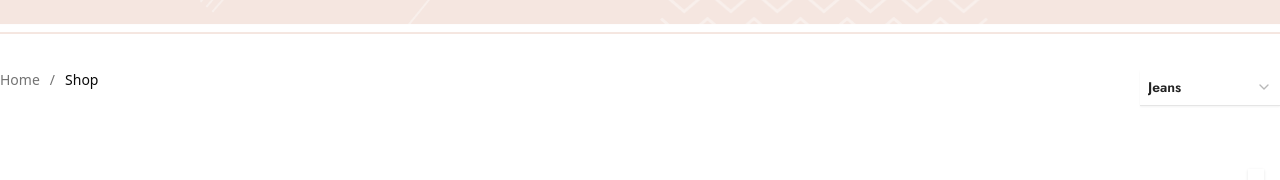
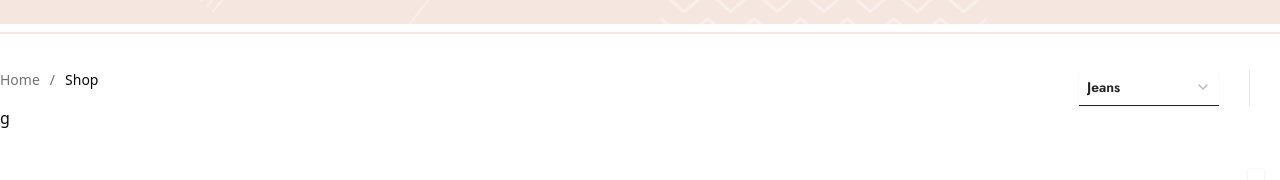
Before and after one commit to minhazulabidin/uomo, a Next.js app in the folder Client/: page /shop in a window 1280 px wide. Shown: the part 599-779 px from the top of the page. Built offline with nearby package versions, Linux system fonts and the light colour scheme.

Commit message:
pagenation not set up

```diff
--- a/Client/package.json
+++ b/Client/package.json
@@ -19,6 +19,7 @@
     "react-countdown": "^2.3.6",
     "react-dom": "19.2.3",
     "react-icons": "^5.6.0",
+    "react-paginate": "^8.3.0",
     "react-slick": "^0.31.0",
     "slick-carousel": "^1.8.1",
     "tailwind-merge": "^3.5.0"
--- a/Client/src/app/(root)/shop/page.jsx
+++ b/Client/src/app/(root)/shop/page.jsx
@@ -4,6 +4,7 @@ import Link from "next/link";
 import { Breadcrumbs } from "@/components/layouts/CommonLayout/Breadcrumbs";
 import Container from "@/components/layouts/Container";
 import ViewAndSort from "@/components/Shop/ViewAndSort";
+import Pagination from "@/components/Shop/Pagination";
 
 const page = () => {
   const shopNav = [
@@ -46,6 +47,7 @@ const page = () => {
             <Breadcrumbs />
             <ViewAndSort />
           </div>
+          <Pagination itemsPerPage={3} />
         </Container>
       </section>
     </main>
--- /dev/null
+++ b/Client/src/components/Shop/Pagination.jsx
@@ -0,0 +1,9 @@
+import React from 'react'
+
+const g = () => {
+  return (
+    <div>g</div>
+  )
+}
+
+export default g
--- a/Client/src/components/Shop/ViewAndSort.jsx
+++ b/Client/src/components/Shop/ViewAndSort.jsx
@@ -9,6 +9,7 @@ import {
   SelectTrigger,
   SelectValue,
 } from "@/components/ui/select"
+import { Separator } from '../ui/separator'
 
 const items = [
   { label: "Jeans", value: "jeans" },
@@ -24,7 +25,7 @@ const ViewAndSort = () => {
   return (
     <div className='flex-1 flex justify-end'>
       <Select defaultValue="jeans">
-        <SelectTrigger className="w-full max-w-35 border-t-0 border-x-0 border-b border-input rounded-none focus:ring-0 px-2 focus:ring-offset-0 focus-visible:ring-0 focus-visible:ring-offset-0 font-jost text-primary font-semibold">
+        <SelectTrigger className="w-full max-w-35 border-t-0 border-x-0 border-b rounded-none focus:ring-0 px-2 focus:ring-offset-0 focus-visible:ring-0 focus-visible:ring-offset-0 font-jost text-primary font-semibold border-primary">
           <SelectValue placeholder="Select an item" />
         </SelectTrigger>
         <SelectContent>
@@ -38,6 +39,10 @@ const ViewAndSort = () => {
           </SelectGroup>
         </SelectContent>
       </Select>
+      <Separator orientation="vertical" className="mx-7.5"/>
+      <div>
+
+      </div>
     </div>
   )
 }
--- a/Client/src/utils/api.js
+++ b/Client/src/utils/api.js
@@ -2,7 +2,7 @@ import axios from 'axios';
 
 const api = axios.create({
   baseURL: process.env.NEXT_PUBLIC_API_URL,
-  timeout: 2500,
+  timeout: 5000,
 });
 
 export default api;
```
Also changed, not shown: 1 other file (tests, documents, lock files or other folders).
